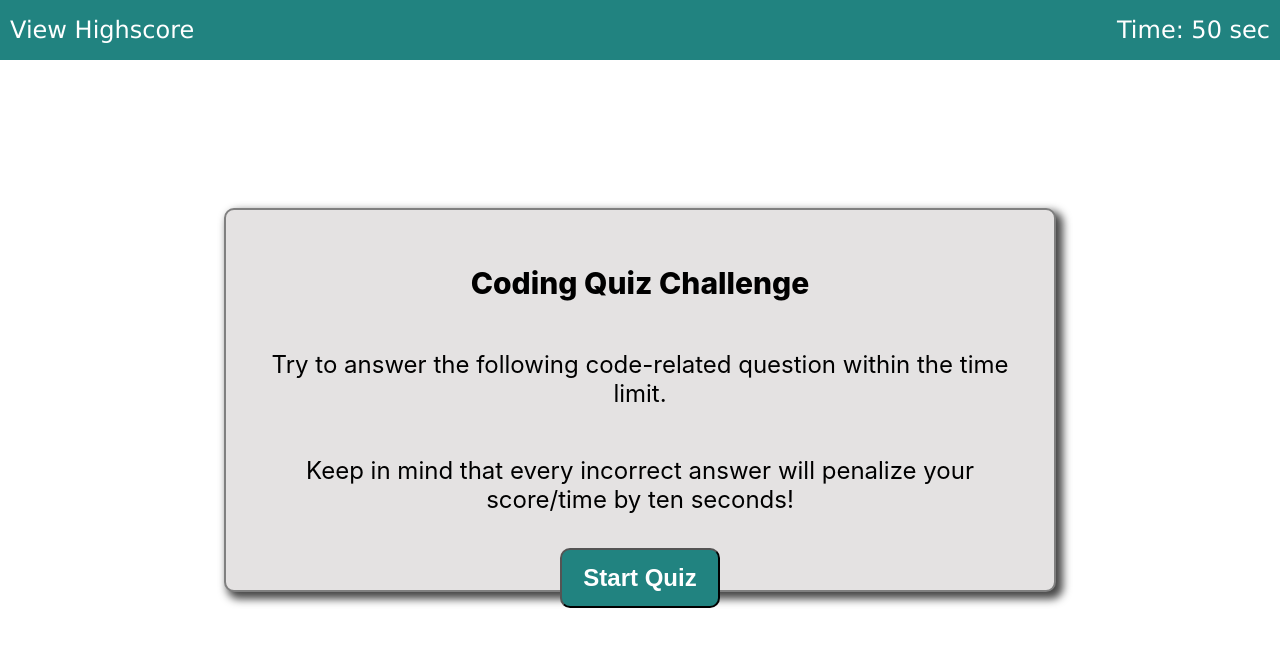
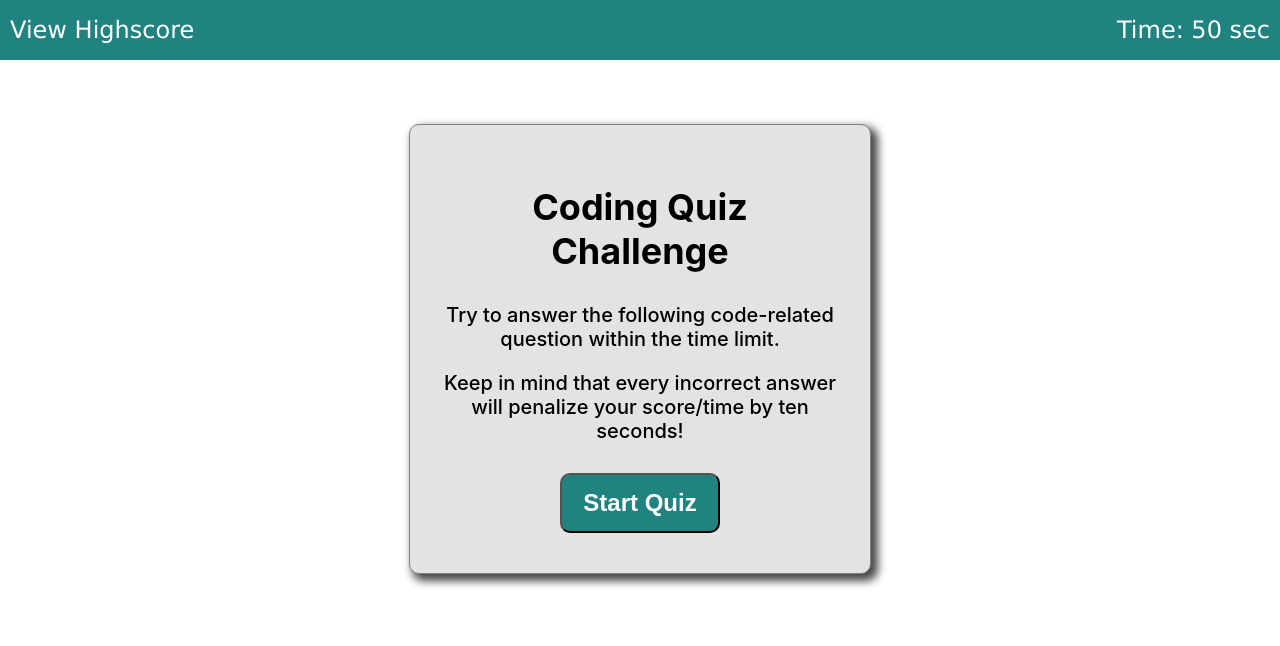
Before and after one commit to sidd-oo/quiz-app-react, a React (Create React App) app: page / in a window 1280 px wide. Shown: the top 646 px of the page. Built offline with nearby package versions, Linux system fonts and the light colour scheme.

Commit message:
fix: Fixing the css for Home page

```diff
--- a/src/components/header/Header.css
+++ b/src/components/header/Header.css
@@ -1,5 +1,5 @@
 .header{
-    height: 5vh;
+    height: 40px;
     background-color: #218380;
     color: white;
     display: flex;
@@ -11,3 +11,9 @@
     font-style: normal;
     padding: 10px;
 }
+
+@media screen and (max-width: 400px) {
+    .header{
+        font-size: 20px;
+    }
+}
--- a/src/pages/Highscore/Highscore.css
+++ b/src/pages/Highscore/Highscore.css
@@ -1,4 +1,4 @@
-.home-section {
+/* .home-section {
   position: absolute;
   top: 0;
   left: 0;
@@ -56,4 +56,4 @@ li {
   display: flex;
   justify-content: center;
   align-items: center;
-}
+} */
--- a/src/pages/home/Home.css
+++ b/src/pages/home/Home.css
@@ -1,14 +1,20 @@
+.home{
+  display: flex;
+  flex-direction: column;
+  width: 100vw;
+  height: 100vh;
+}
+
+.home-main{
+  flex-grow: 1;
+}
+
 .home-section {
-  position: absolute;
-  top: 0;
-  left: 0;
-  bottom: 0;
-  right: 0;
-  margin: auto;
-  border: 2px solid gray;
+  margin: 5% auto 0;
+  border: 1px solid gray;
   border-radius: 10px;
   width: 70vw;
-  height: 40vh;
+  max-width: 400px;
   background-color: rgb(228, 226, 226);
   box-shadow: 5px 5px 9px 2px rgba(0, 0, 0, 0.72);
   padding: 30px;
@@ -16,9 +22,14 @@
 
 }
 
-h1{
-    font-size: 40px;
+.title{
+    font-size: 36px;
     font-weight: 700;
+}
+
+.paragraph{
+  font-size: 20px;
+  font-weight: 500;
 }
 
 .start-btn{
--- a/src/pages/home/Home.jsx
+++ b/src/pages/home/Home.jsx
@@ -6,20 +6,22 @@ const Home = () => {
   return (
     <div className="home">
       <Header />
+      <main className="home-main">
         <section className="home-section">
-        <h1>Coding Quiz Challenge</h1>
-        <p>
+          <h1 className="title">Coding Quiz Challenge</h1>
+          <p className="paragraph">
             Try to answer the following code-related question within the time
             limit.
           </p>
-        <p>
-          Keep in mind that every incorrect answer will penalize your score/time
-          by ten seconds!
+          <p className="paragraph">
+            Keep in mind that every incorrect answer will penalize your
+            score/time by ten seconds!
           </p>
           <Link to="quiz/0" className="link">
             <button className="start-btn">Start Quiz</button>
           </Link>
         </section>
+      </main>
     </div>
   );
 };
--- a/src/pages/questionaire/Questionaire.css
+++ b/src/pages/questionaire/Questionaire.css
@@ -1,3 +1,7 @@
+/* .questionaire{
+
+}
+
 .home-section {
   position: absolute;
   top: 0;
@@ -48,4 +52,4 @@
 
 hr{
   width: 50vw;
-}
+} */
--- a/src/pages/result/Result.css
+++ b/src/pages/result/Result.css
@@ -1,4 +1,4 @@
-.home-section {
+/* .home-section {
   position: absolute;
   top: 0;
   left: 0;
@@ -40,4 +40,4 @@ button {
   display: flex;
   justify-content: center;
   align-items: center;
-}
+} */
```
Lines whose indentation alone changed are shown as unchanged.
